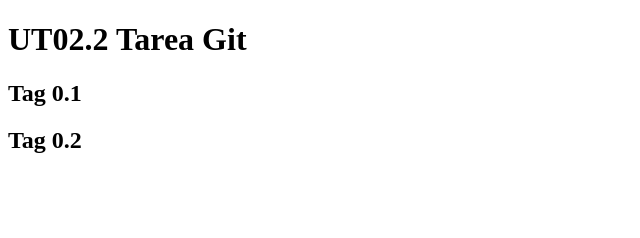
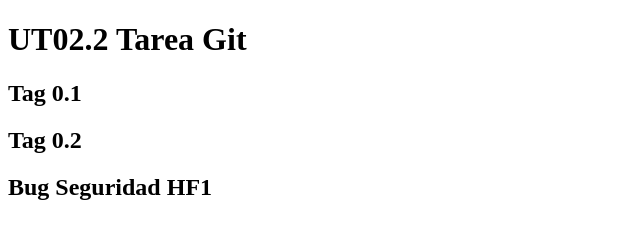
Before and after one commit to pabloGRC90/UT-Git_PGG7, a plain HTML site: page public/index.html in a window 1280 px wide. Shown: the whole page, without its empty margins (0-640 px from the left). Drawn offline with Linux system fonts and the light colour scheme.

Commit message:
Implementación rama hotfixes en main

```diff
--- a/public/index.html
+++ b/public/index.html
@@ -12,6 +12,8 @@
     <h2>Tag 0.1</h2>
     <h2>Tag 0.2</h2>
 
+    <h2>Bug Seguridad HF1</h2>
+
 
 </body>
 </html>
```
